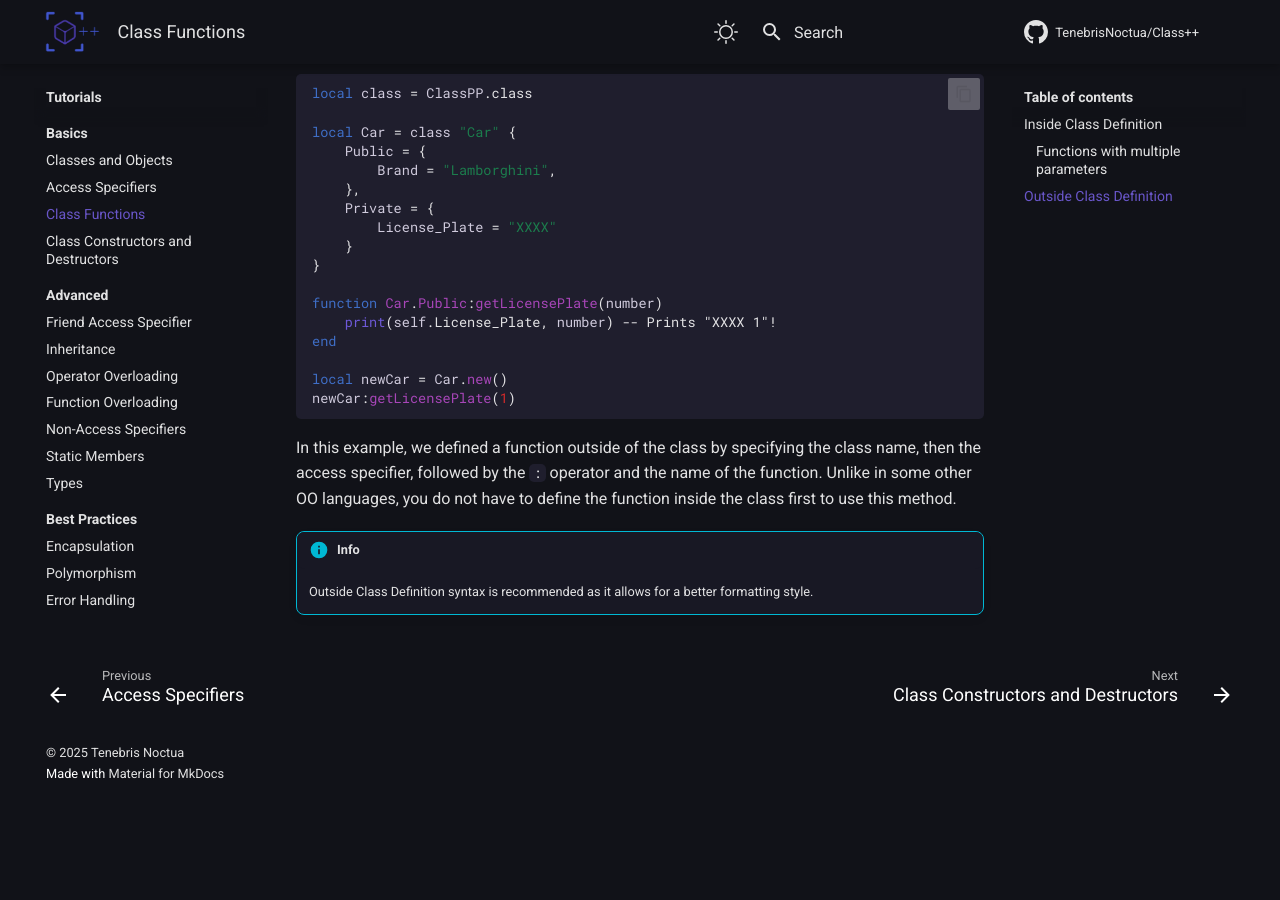
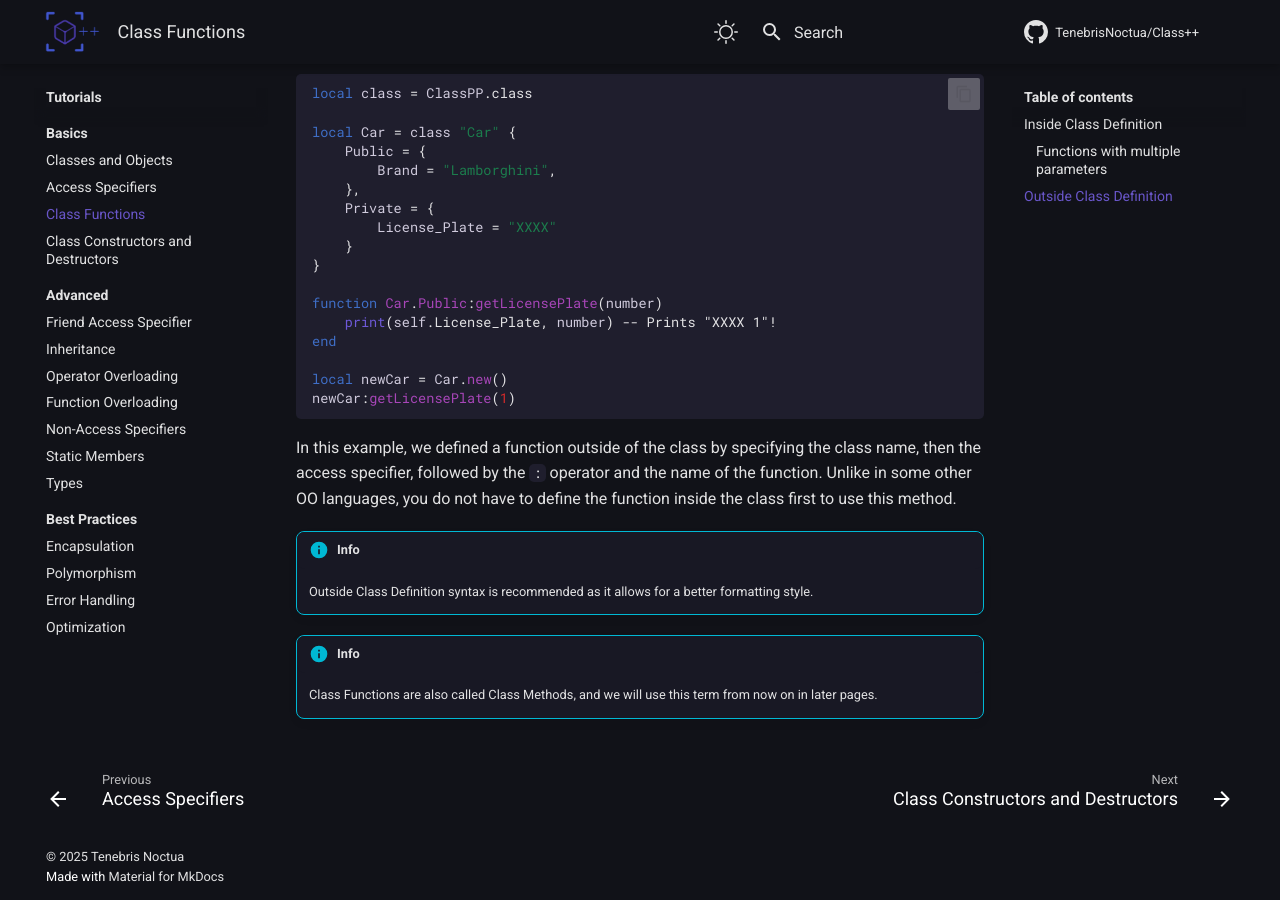
Before and after one commit to TenebrisNoctua/ClassPP, an MkDocs documentation site: the page built from docs/tutorials/basics/classMethods.md, in a window 1280 px wide and 900 px high, scrolled down 2201 px. Built offline with MkDocs 1.6.1 and Material for MkDocs 9.7.7, drawn with Linux system fonts in a browser that asks for light colours; comment, search, counter and statistics services are not loaded; the version menu is left out; before the commit the page ends 2997 px from its top, so only the background shows below that.

Commit message:
Update the Documentation

```diff
--- a/docs/tutorials/basics/classMethods.md
+++ b/docs/tutorials/basics/classMethods.md
@@ -107,3 +107,6 @@
 
 !!! info
     Outside Class Definition syntax is recommended as it allows for a better formatting style.
+
+!!! info
+    Class Functions are also called Class Methods, and we will use this term from now on in later pages.
```
Also changed, not shown: docs/tutorials/best-practices/encapsulation.md (+1 -0 lines), docs/tutorials/best-practices/errorHandling.md (+1 -0 lines), docs/tutorials/best-practices/optimization.md (+1 -0 lines).
